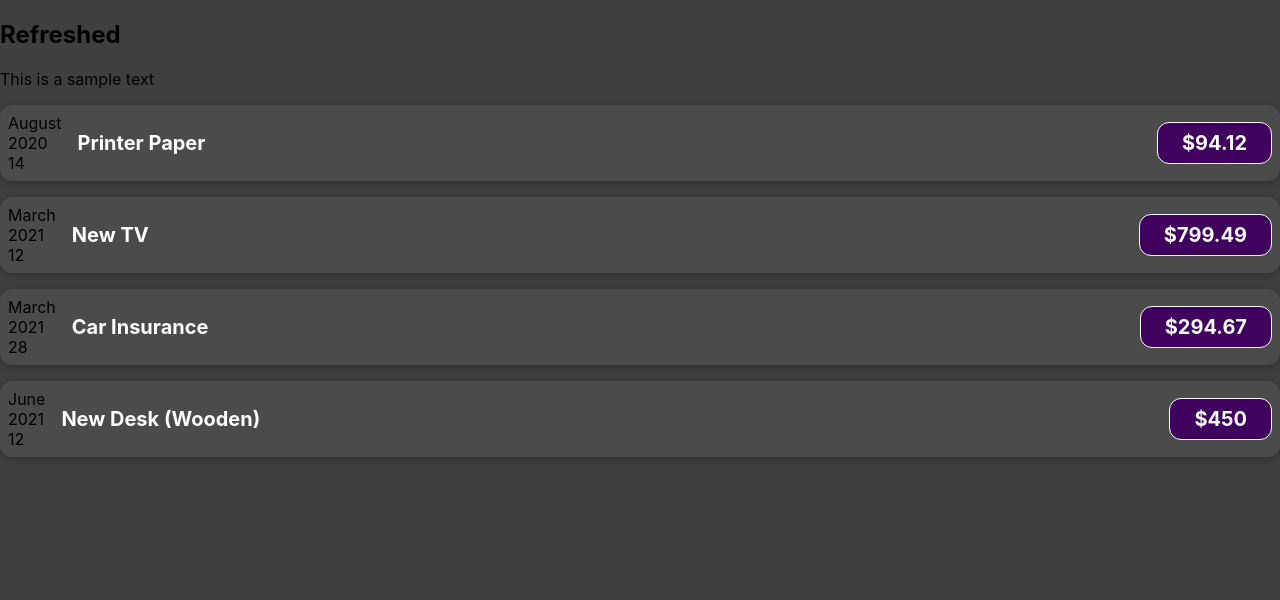
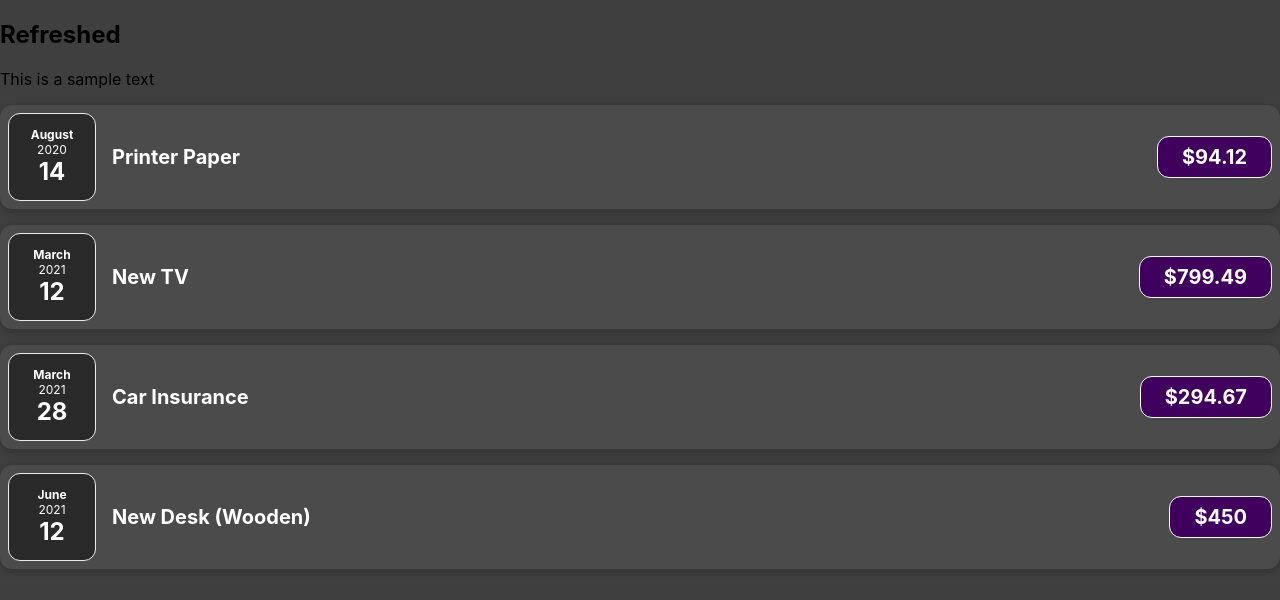
Before and after one commit to debojyotichatterjee9/react-expense-tracker, a React (Create React App) app: page / in a window 1280 px wide. Shown: the top 600 px of the page. Built offline with nearby package versions, Linux system fonts and the light colour scheme.

Commit message:
styling the date component

```diff
--- a/src/components/ExpenseDate/ExpenseDate.css
+++ b/src/components/ExpenseDate/ExpenseDate.css
@@ -0,0 +1,26 @@
+.expense-date {
+  display: flex;
+  flex-direction: column;
+  width: 5.5rem;
+  height: 5.5rem;
+  border: 1px solid #ececec;
+  background-color: #2a2a2a;
+  color: white;
+  border-radius: 12px;
+  align-items: center;
+  justify-content: center;
+}
+
+.expense-date__month {
+  font-size: 0.75rem;
+  font-weight: bold;
+}
+
+.expense-date__year {
+  font-size: 0.75rem;
+}
+
+.expense-date__day {
+  font-size: 1.5rem;
+  font-weight: bold;
+}
--- a/src/components/ExpenseDate/ExpenseDate.js
+++ b/src/components/ExpenseDate/ExpenseDate.js
@@ -4,10 +4,10 @@ import './ExpenseDate.css'
 function ExpenseDate (props) {
     const expenseDate = props.date;
         return(
-        <div>
-            <div>{expenseDate.toLocaleString('en-US', {month: 'long'})}</div>
-            <div>{expenseDate.getFullYear()}</div>
-            <div>{expenseDate.toLocaleString('en-US', {day: '2-digit'})}</div>
+        <div className="expense-date">
+            <div className="expense-date__month">{expenseDate.toLocaleString('en-US', {month: 'long'})}</div>
+            <div className="expense-date__year">{expenseDate.getFullYear()}</div>
+            <div className="expense-date__day">{expenseDate.toLocaleString('en-US', {day: '2-digit'})}</div>
         </div>
 
         );
```
